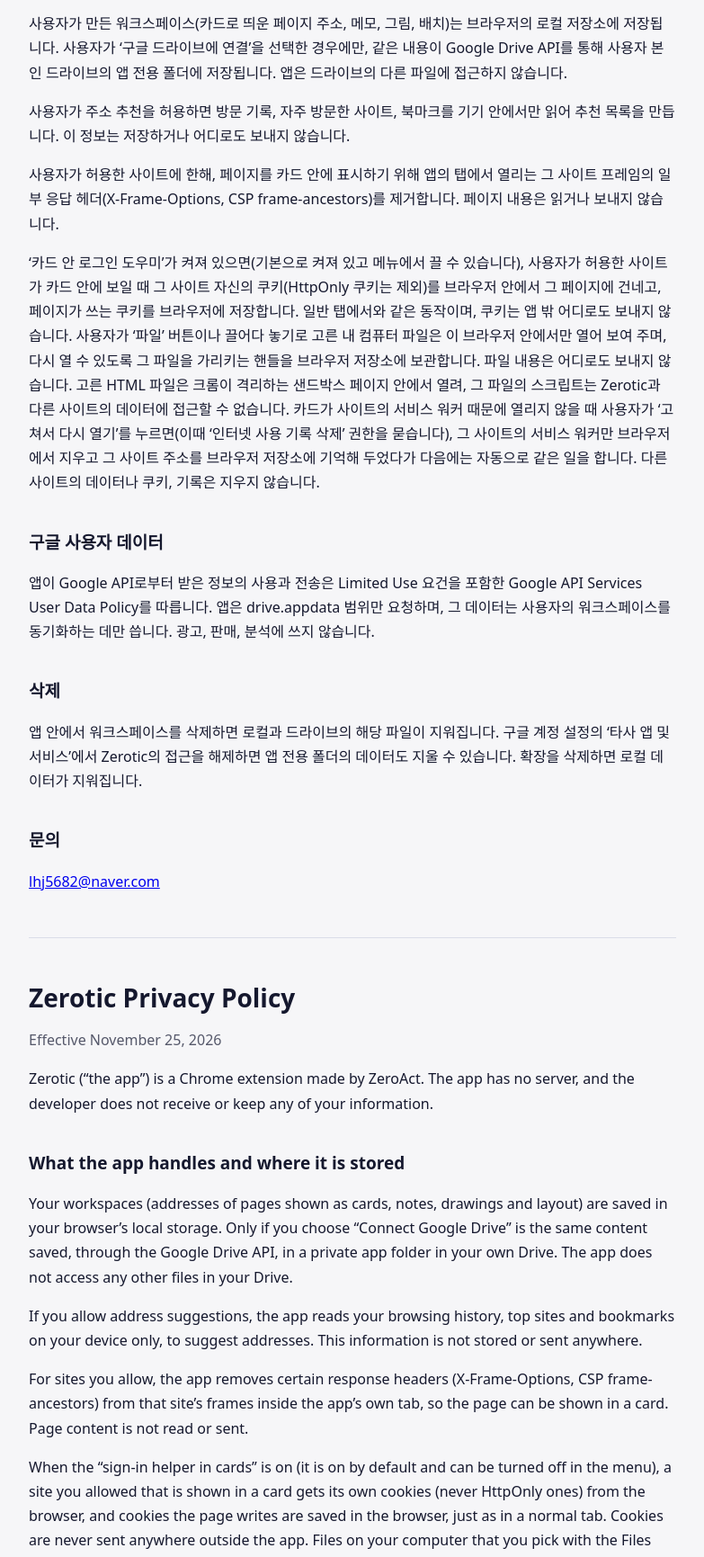
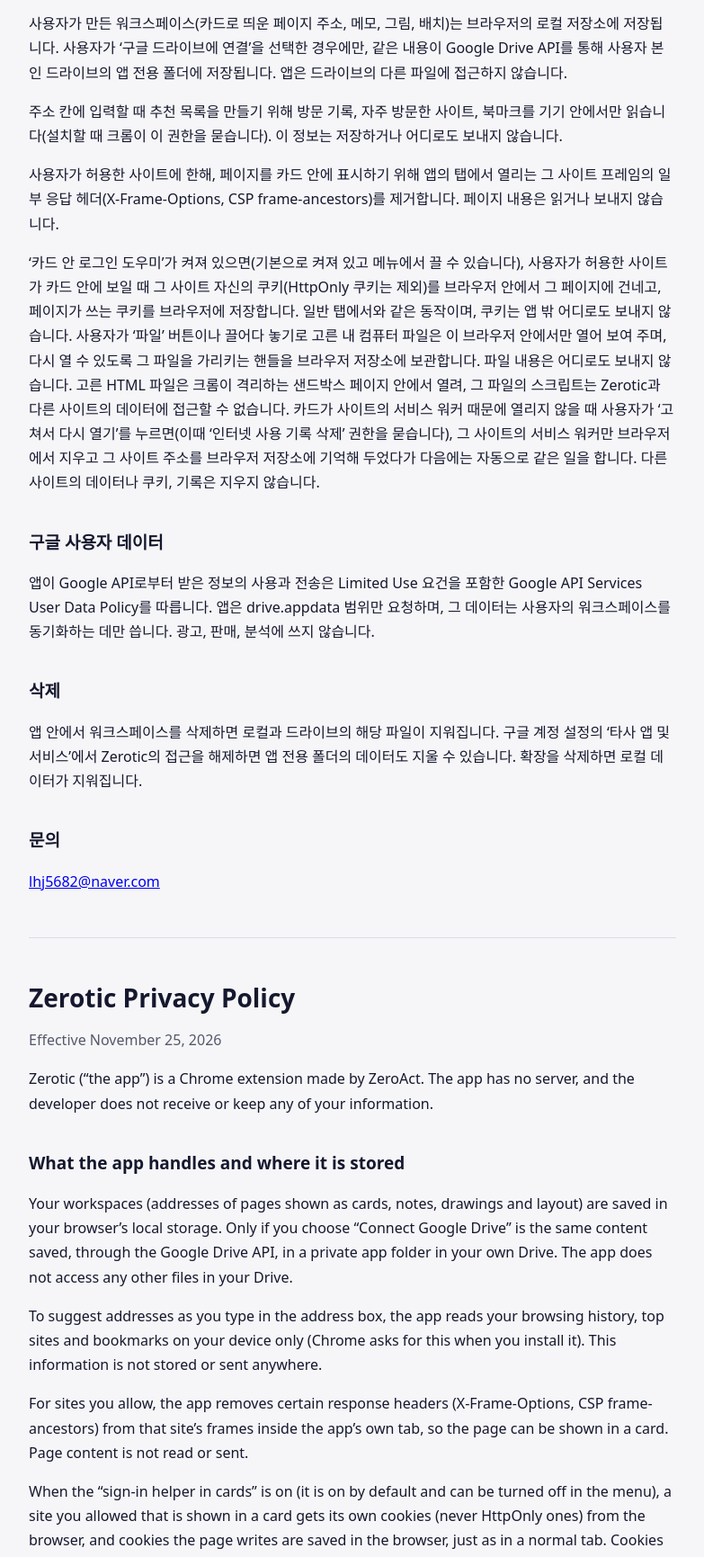
Before and after one commit to ZeroAct/zerotic-site, a plain HTML site: page privacy.html in a window 1280 px wide. Shown: the part 269-2000 px from the top of the page at 90% size, without its empty margins (248-1031 px from the left). Drawn offline with Linux system fonts and the light colour scheme.

Commit message:
Update from Zerotic 3e54142 (with uncommitted docs changes)

```diff
--- a/privacy.html
+++ b/privacy.html
@@ -18,7 +18,7 @@ h1{font-size:28px;line-height:1.3;margin:0 0 6px}h2{font-size:19px;margin:36px 0
 <p>Zerotic(이하 ‘앱’)은 ZeroAct가 만든 크롬 확장입니다. 앱에는 개발자 서버가 없으며, 개발자는 사용자의 정보를 받거나 보관하지 않습니다.</p>
 <h2>앱이 다루는 정보와 저장 위치</h2>
 <p>사용자가 만든 워크스페이스(카드로 띄운 페이지 주소, 메모, 그림, 배치)는 브라우저의 로컬 저장소에 저장됩니다. 사용자가 ‘구글 드라이브에 연결’을 선택한 경우에만, 같은 내용이 Google Drive API를 통해 사용자 본인 드라이브의 앱 전용 폴더에 저장됩니다. 앱은 드라이브의 다른 파일에 접근하지 않습니다.</p>
-<p>사용자가 주소 추천을 허용하면 방문 기록, 자주 방문한 사이트, 북마크를 기기 안에서만 읽어 추천 목록을 만듭니다. 이 정보는 저장하거나 어디로도 보내지 않습니다.</p>
+<p>주소 칸에 입력할 때 추천 목록을 만들기 위해 방문 기록, 자주 방문한 사이트, 북마크를 기기 안에서만 읽습니다(설치할 때 크롬이 이 권한을 묻습니다). 이 정보는 저장하거나 어디로도 보내지 않습니다.</p>
 <p>사용자가 허용한 사이트에 한해, 페이지를 카드 안에 표시하기 위해 앱의 탭에서 열리는 그 사이트 프레임의 일부 응답 헤더(X-Frame-Options, CSP frame-ancestors)를 제거합니다. 페이지 내용은 읽거나 보내지 않습니다.</p>
 <p>‘카드 안 로그인 도우미’가 켜져 있으면(기본으로 켜져 있고 메뉴에서 끌 수 있습니다), 사용자가 허용한 사이트가 카드 안에 보일 때 그 사이트 자신의 쿠키(HttpOnly 쿠키는 제외)를 브라우저 안에서 그 페이지에 건네고, 페이지가 쓰는 쿠키를 브라우저에 저장합니다. 일반 탭에서와 같은 동작이며, 쿠키는 앱 밖 어디로도 보내지 않습니다. 사용자가 ‘파일’ 버튼이나 끌어다 놓기로 고른 내 컴퓨터 파일은 이 브라우저 안에서만 열어 보여 주며, 다시 열 수 있도록 그 파일을 가리키는 핸들을 브라우저 저장소에 보관합니다. 파일 내용은 어디로도 보내지 않습니다. 고른 HTML 파일은 크롬이 격리하는 샌드박스 페이지 안에서 열려, 그 파일의 스크립트는 Zerotic과 다른 사이트의 데이터에 접근할 수 없습니다. 카드가 사이트의 서비스 워커 때문에 열리지 않을 때 사용자가 ‘고쳐서 다시 열기’를 누르면(이때 ‘인터넷 사용 기록 삭제’ 권한을 묻습니다), 그 사이트의 서비스 워커만 브라우저에서 지우고 그 사이트 주소를 브라우저 저장소에 기억해 두었다가 다음에는 자동으로 같은 일을 합니다. 다른 사이트의 데이터나 쿠키, 기록은 지우지 않습니다.</p>
 <h2>구글 사용자 데이터</h2>
@@ -33,7 +33,7 @@ h1{font-size:28px;line-height:1.3;margin:0 0 6px}h2{font-size:19px;margin:36px 0
 <p>Zerotic (“the app”) is a Chrome extension made by ZeroAct. The app has no server, and the developer does not receive or keep any of your information.</p>
 <h2>What the app handles and where it is stored</h2>
 <p>Your workspaces (addresses of pages shown as cards, notes, drawings and layout) are saved in your browser’s local storage. Only if you choose “Connect Google Drive” is the same content saved, through the Google Drive API, in a private app folder in your own Drive. The app does not access any other files in your Drive.</p>
-<p>If you allow address suggestions, the app reads your browsing history, top sites and bookmarks on your device only, to suggest addresses. This information is not stored or sent anywhere.</p>
+<p>To suggest addresses as you type in the address box, the app reads your browsing history, top sites and bookmarks on your device only (Chrome asks for this when you install it). This information is not stored or sent anywhere.</p>
 <p>For sites you allow, the app removes certain response headers (X-Frame-Options, CSP frame-ancestors) from that site’s frames inside the app’s own tab, so the page can be shown in a card. Page content is not read or sent.</p>
 <p>When the “sign-in helper in cards” is on (it is on by default and can be turned off in the menu), a site you allowed that is shown in a card gets its own cookies (never HttpOnly ones) from the browser, and cookies the page writes are saved in the browser, just as in a normal tab. Cookies are never sent anywhere outside the app. Files on your computer that you pick with the Files button or drop on the board are opened in this browser only; a handle to each file is kept in the browser’s storage so it can be opened again. File contents are never sent anywhere. A picked HTML file opens inside a page Chrome sandboxes, so its scripts can’t reach Zerotic or other sites’ data. If a card can’t open because of a site’s service worker and you press “Fix and reopen” (Chrome then asks for the browsing-data permission), only that site’s service workers are removed from the browser, and the site’s address is remembered in the browser’s storage so this happens on its own next time. No other data, cookies or history are removed.</p>
 <h2>Google user data</h2>
```
